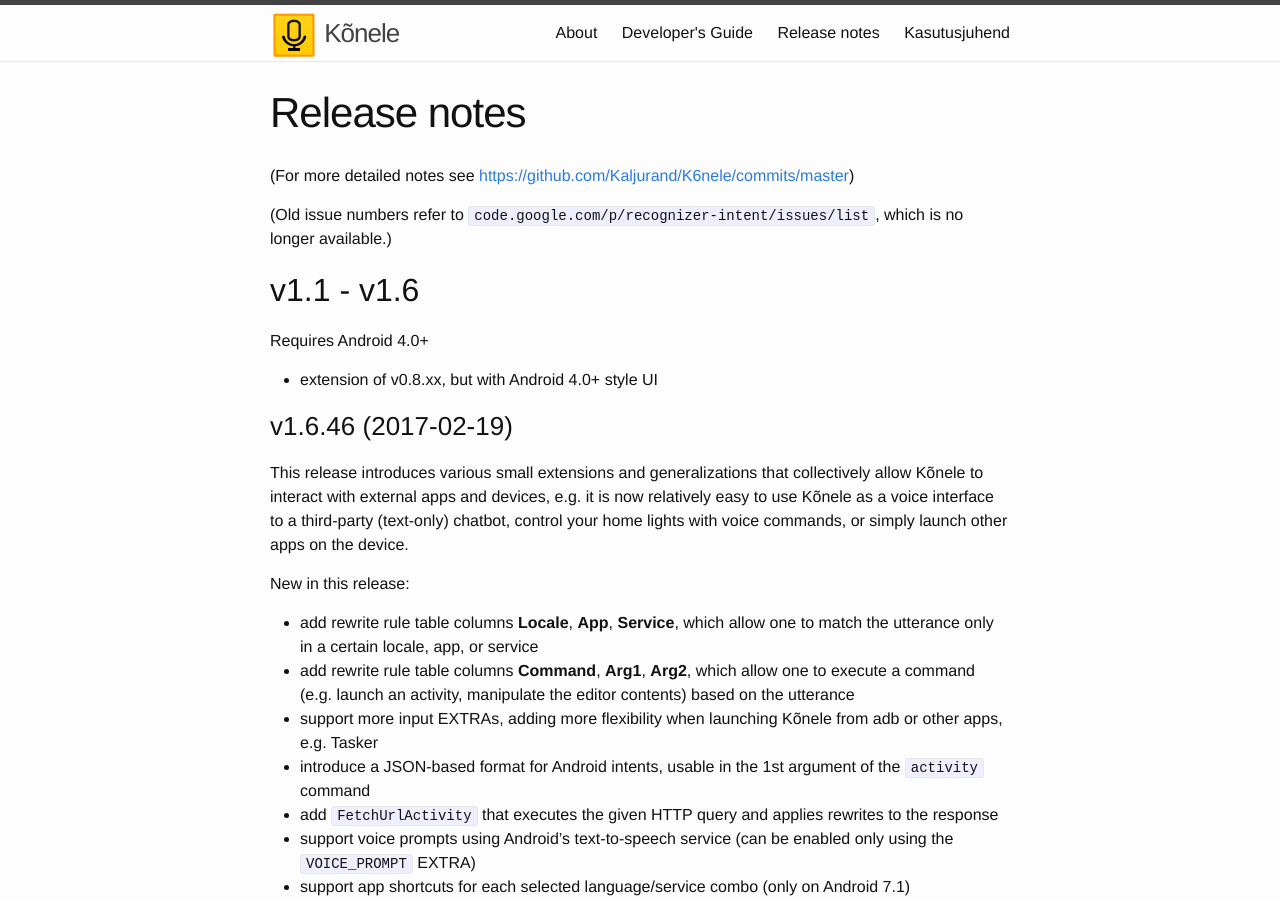
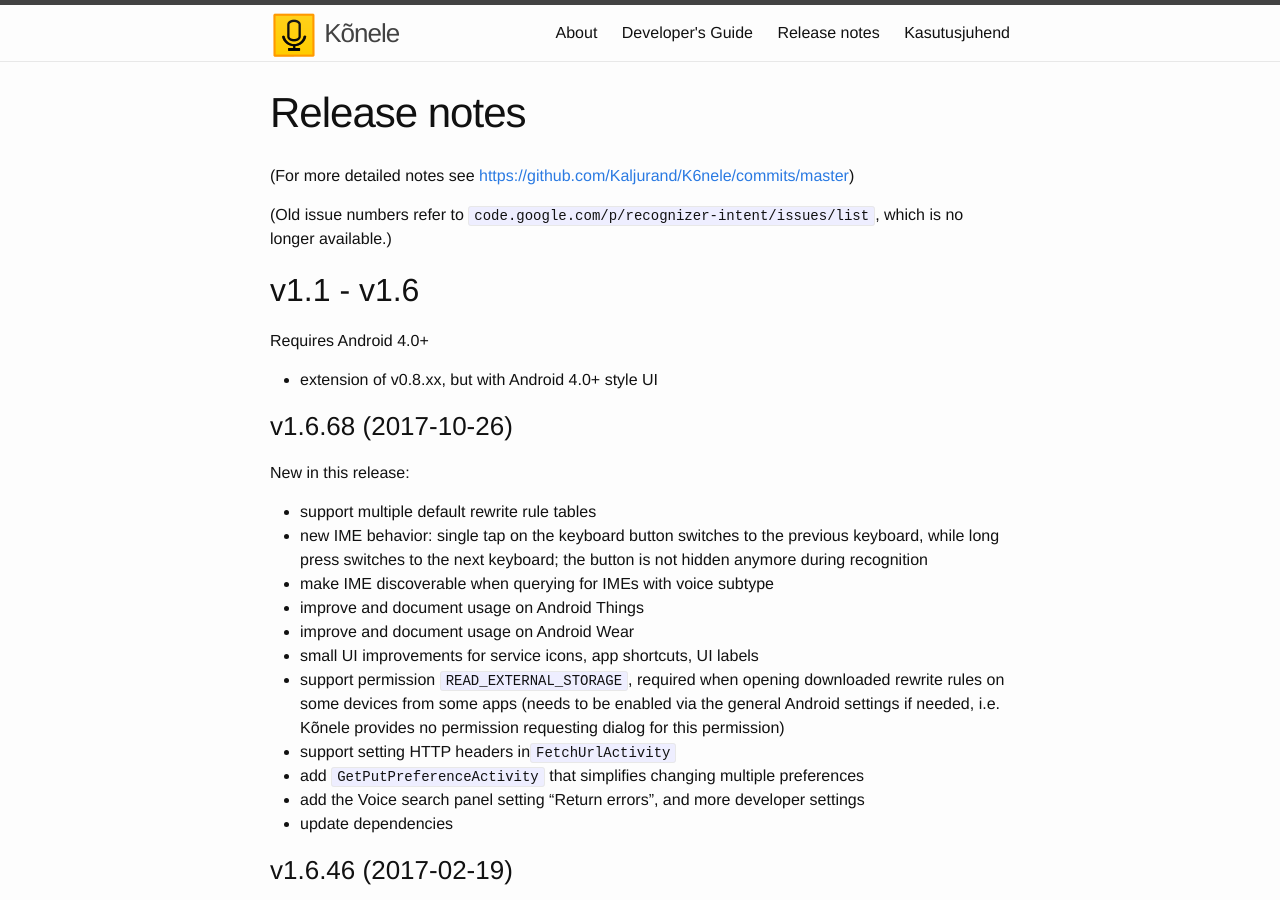
Before and after one commit to Kaljurand/K6nele, a Jekyll site: the page built from docs/en/release_notes.md, in a window 1280 px wide and 900 px high. Built offline with Jekyll 4.4.1, drawn with Linux system fonts in a browser that asks for light colours.

Commit message:
Announce v1.6.68

```diff
--- a/docs/en/release_notes.md
+++ b/docs/en/release_notes.md
@@ -12,6 +12,22 @@ title: Release notes
 Requires Android 4.0+
 
 - extension of v0.8.xx, but with Android 4.0+ style UI
+
+### v1.6.68 (2017-10-26)
+
+New in this release:
+
+- support multiple default rewrite rule tables
+- new IME behavior: single tap on the keyboard button switches to the previous keyboard, while long press switches to the next keyboard; the button is not hidden anymore during recognition
+- make IME discoverable when querying for IMEs with voice subtype
+- improve and document usage on Android Things
+- improve and document usage on Android Wear
+- small UI improvements for service icons, app shortcuts, UI labels
+- support permission ``READ_EXTERNAL_STORAGE``, required when opening downloaded rewrite rules on some devices from some apps (needs to be enabled via the general Android settings if needed, i.e. Kõnele provides no permission requesting dialog for this permission)
+- support setting HTTP headers in``FetchUrlActivity``
+- add ``GetPutPreferenceActivity`` that simplifies changing multiple preferences
+- add the Voice search panel setting "Return errors", and more developer settings
+- update dependencies
 
 ### v1.6.46 (2017-02-19)
 
```
Also changed, not shown: _posts/2017-11-06-k6nele-1.6.68.md (added, +8 -0 lines).
